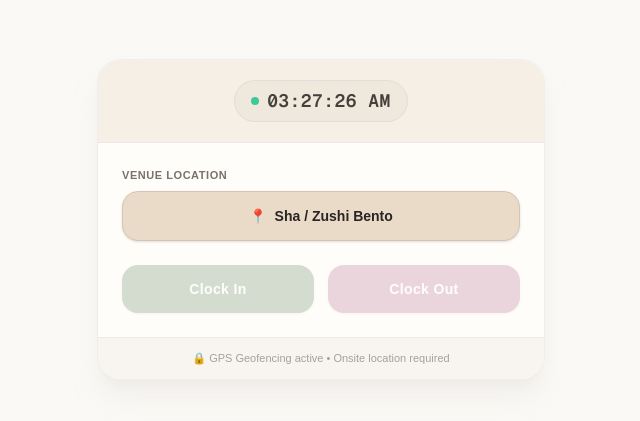
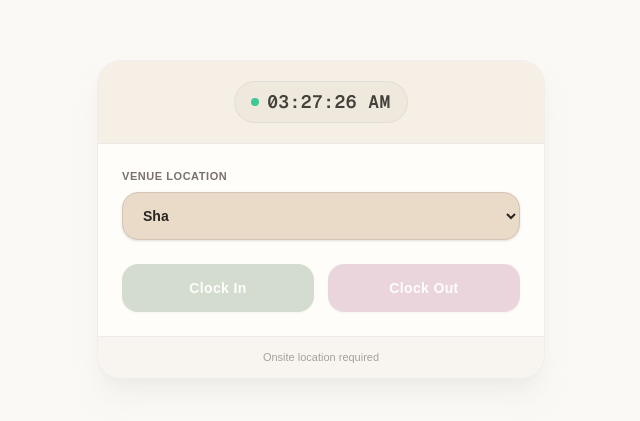
Before and after one commit to KelseyOnGit/sha-patisserie-app, a Next.js app in the folder sha-patisserie-app/: page /clock in a window 1280 px wide. Shown: the part 181-602 px from the top of the page, without its empty margins (319-959 px from the left). Built offline with nearby package versions, Linux system fonts and the light colour scheme; no server answers.

Commit message:
Add venue dropdown and update clock page

```diff
--- a/sha-patisserie-app/app/clock/page.tsx
+++ b/sha-patisserie-app/app/clock/page.tsx
@@ -24,6 +24,8 @@ export default function ClockPage() {
     type: 'success' | 'error' | 'info';
     text: string;
   } | null>(null);
+
+  const [venue, setVenue] = useState('Sha')
 
   // Live Clock Display
   useEffect(() => {
@@ -154,8 +156,16 @@ export default function ClockPage() {
             <label className="block text-[11px] font-bold uppercase tracking-wider text-stone-500 mb-2">
               Venue Location
             </label>
-            <div className="w-full py-3.5 px-4 rounded-2xl text-sm font-bold bg-[#EADBC8] text-stone-800 border border-[#D8C4B6] shadow-sm flex items-center justify-center gap-2">
-              <span>📍</span> Sha / Zushi Bento
+            <div className="relative">
+              <select
+                id="venue-select"
+                value={venue}
+                onChange={(e) => setVenue(e.target.value)}
+                className="w-full py-3.5 px-4 rounded-2xl text-sm font-bold bg-[#EADBC8] text-stone-800 border border-[#D8C4B6] shadow-sm flex items-center justify-center gap-2"
+              >
+                <option value="Sha">Sha</option>
+                <option value="ZB">Zushi Bento</option>
+              </select>
             </div>
           </div>
 
@@ -229,7 +239,7 @@ export default function ClockPage() {
         {/* Footer */}
         <div className="bg-[#F8F5F0] border-t border-stone-200/60 p-3 text-center">
           <p className="text-[11px] text-stone-400 font-medium">
-            🔒 GPS Geofencing active • Onsite location required
+            Onsite location required
           </p>
         </div>
       </div>
```
